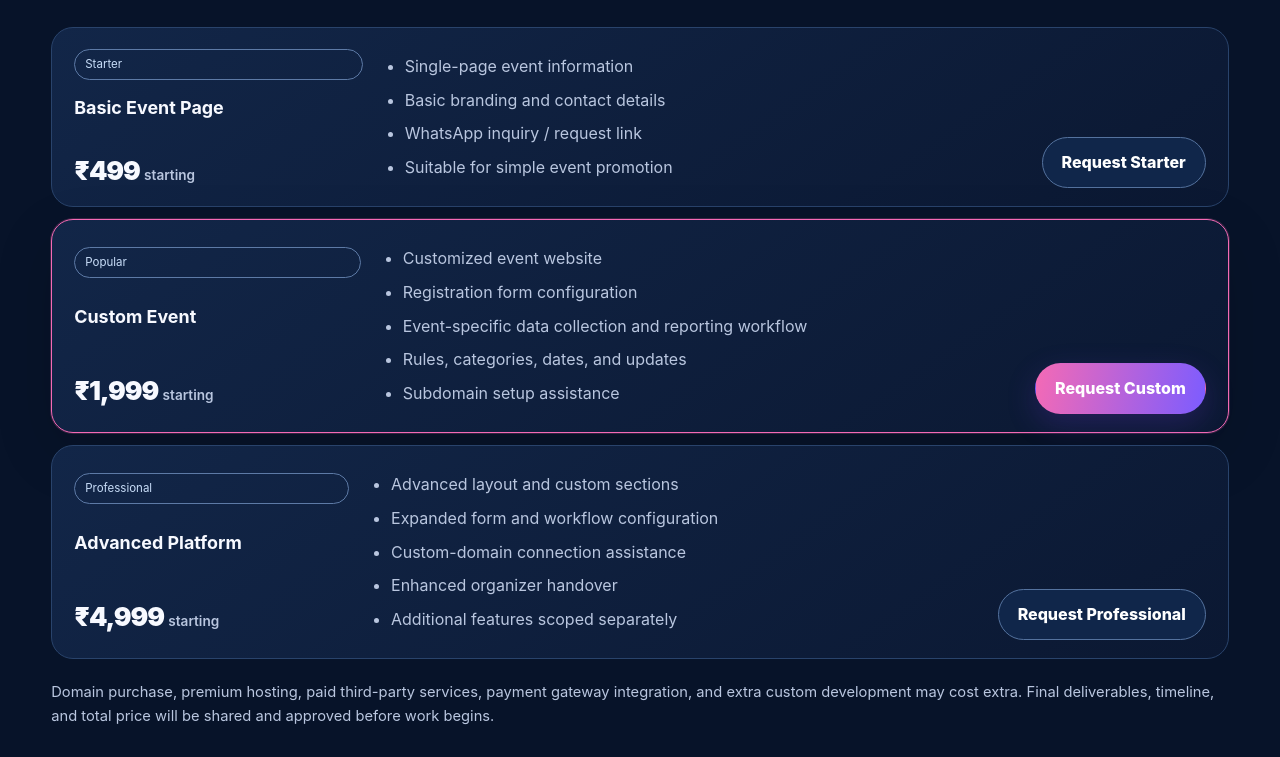
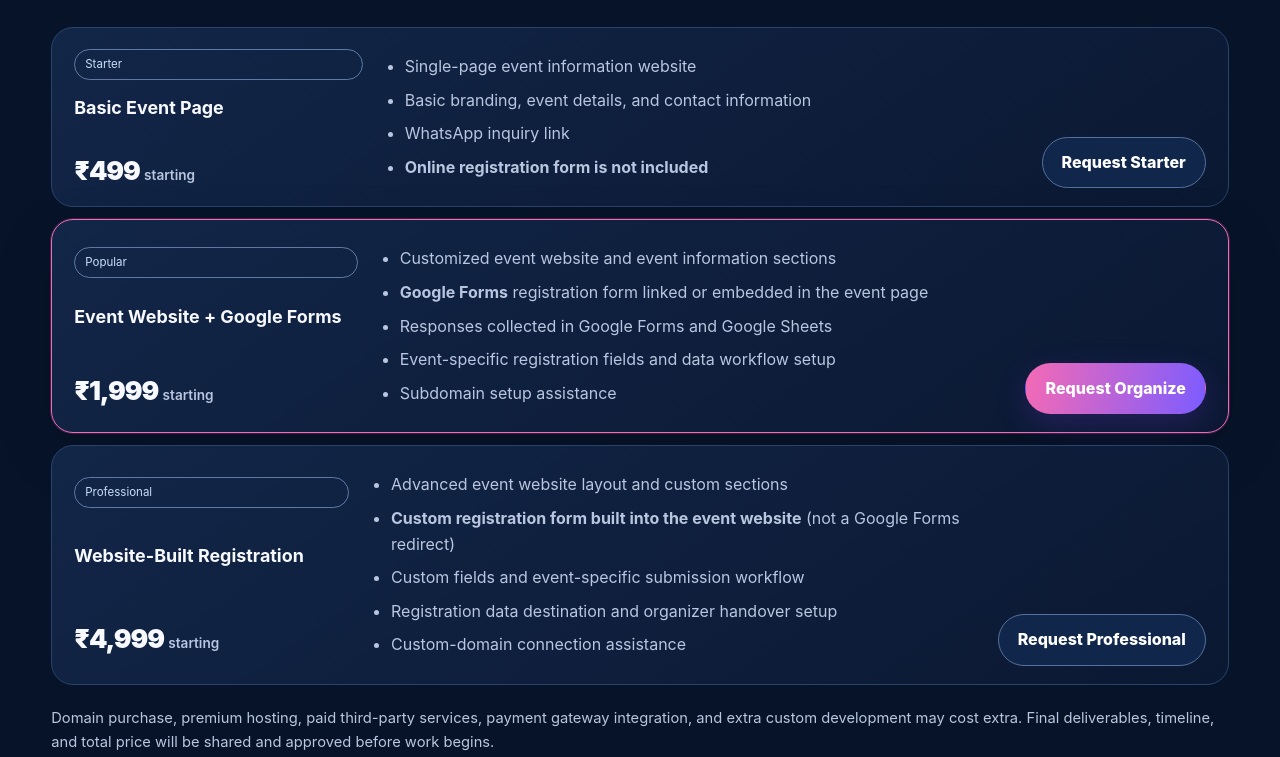
Before and after one commit to ojilztag/eventhosting, a plain HTML site: page index.html in a window 1280 px wide. Shown: the part 10940-11697 px from the top of the page. Drawn offline with Linux system fonts and the light colour scheme.

Commit message:
Clarify registration methods in pricing plans

```diff
--- a/index.html
+++ b/index.html
@@ -691,9 +691,9 @@
           <p>താഴെയുള്ളത് indicative starting price ആണ്. Exact quotation event scope, customization, domain, hosting, and integrations അനുസരിച്ച് confirm ചെയ്യും.</p>
         </div>
         <div class="grid pricing">
-          <article class="card"><span class="pill">Starter</span><h3>Basic Event Page</h3><div class="price">₹499 <small>starting</small></div><ul><li>Single-page event information</li><li>Basic branding and contact details</li><li>WhatsApp inquiry / request link</li><li>Suitable for simple event promotion</li></ul><a class="btn btn-secondary" href="https://wa.me/919946670571?text=MYEVENT%20HOSTING" target="_blank" rel="noopener noreferrer">Request Starter</a></article>
-          <article class="card featured"><span class="pill">Popular</span><h3>Custom Event</h3><div class="price">₹1,999 <small>starting</small></div><ul><li>Customized event website</li><li>Registration form configuration</li><li>Event-specific data collection and reporting workflow</li><li>Rules, categories, dates, and updates</li><li>Subdomain setup assistance</li></ul><a class="btn btn-primary" href="https://wa.me/919946670571?text=MYEVENT%20HOSTING" target="_blank" rel="noopener noreferrer">Request Custom</a></article>
-          <article class="card"><span class="pill">Professional</span><h3>Advanced Platform</h3><div class="price">₹4,999 <small>starting</small></div><ul><li>Advanced layout and custom sections</li><li>Expanded form and workflow configuration</li><li>Custom-domain connection assistance</li><li>Enhanced organizer handover</li><li>Additional features scoped separately</li></ul><a class="btn btn-secondary" href="https://wa.me/919946670571?text=MYEVENT%20HOSTING" target="_blank" rel="noopener noreferrer">Request Professional</a></article>
+          <article class="card"><span class="pill">Starter</span><h3>Basic Event Page</h3><div class="price">₹499 <small>starting</small></div><ul><li>Single-page event information website</li><li>Basic branding, event details, and contact information</li><li>WhatsApp inquiry link</li><li><strong>Online registration form is not included</strong></li></ul><a class="btn btn-secondary" href="https://wa.me/919946670571?text=MYEVENT%20HOSTING" target="_blank" rel="noopener noreferrer">Request Starter</a></article>
+          <article class="card featured"><span class="pill">Popular</span><h3>Event Website + Google Forms</h3><div class="price">₹1,999 <small>starting</small></div><ul><li>Customized event website and event information sections</li><li><strong>Google Forms</strong> registration form linked or embedded in the event page</li><li>Responses collected in Google Forms and Google Sheets</li><li>Event-specific registration fields and data workflow setup</li><li>Subdomain setup assistance</li></ul><a class="btn btn-primary" href="https://wa.me/919946670571?text=MYEVENT%20HOSTING" target="_blank" rel="noopener noreferrer">Request Organize</a></article>
+          <article class="card"><span class="pill">Professional</span><h3>Website-Built Registration</h3><div class="price">₹4,999 <small>starting</small></div><ul><li>Advanced event website layout and custom sections</li><li><strong>Custom registration form built into the event website</strong> (not a Google Forms redirect)</li><li>Custom fields and event-specific submission workflow</li><li>Registration data destination and organizer handover setup</li><li>Custom-domain connection assistance</li></ul><a class="btn btn-secondary" href="https://wa.me/919946670571?text=MYEVENT%20HOSTING" target="_blank" rel="noopener noreferrer">Request Professional</a></article>
         </div>
         <p class="note">Domain purchase, premium hosting, paid third-party services, payment gateway integration, and extra custom development may cost extra. Final deliverables, timeline, and total price will be shared and approved before work begins.</p>
       </div>
@@ -804,6 +804,7 @@
           <details><summary>Is this only for events?</summary><p>No. The concept covers cultural, educational, corporate, community, public, sports, and professional events, subject to configured modules.</p></details><details><summary>Can it connect to databases and automate tasks?</summary><p>Yes, integrations and automation can be planned. Exact databases, APIs, workflows, access controls, and recurring costs are determined during discovery and quoted as part of the scope.</p></details><details><summary>Can every organization have a separate website?</summary><p>Yes. The shared framework can be configured with organization-specific content, branding, event settings, and a separate registration destination.</p></details>
           <details><summary>Will registration data be shared between organizations?</summary><p>The intended setup keeps each organization’s registrations in its own spreadsheet. Access is granted only to authorized people as agreed.</p></details>
           <details><summary>Can we use our own domain?</summary><p>Yes. You can purchase the domain in your own name and request connection assistance. Domain and related service costs may be additional.</p></details>
+          <details><summary>Is registration handled through Google Forms or a form on the website?</summary><p>The ₹1,999 package uses Google Forms, which can be linked or embedded on the event page; responses are managed in Google Forms and Google Sheets. The ₹4,999 Professional package includes a custom registration form built into the event website, with its data destination and workflow agreed during setup.</p></details>
           <details><summary>Does every package include online payment?</summary><p>No. Payment gateway integration is not implied by the listed starting packages. It must be requested, scoped, and quoted separately.</p></details>
           <details><summary>Are the listed prices final?</summary><p>They are starting prices, not guaranteed final quotes. Final pricing depends on requirements and is confirmed before payment.</p></details>
         </div>
```
